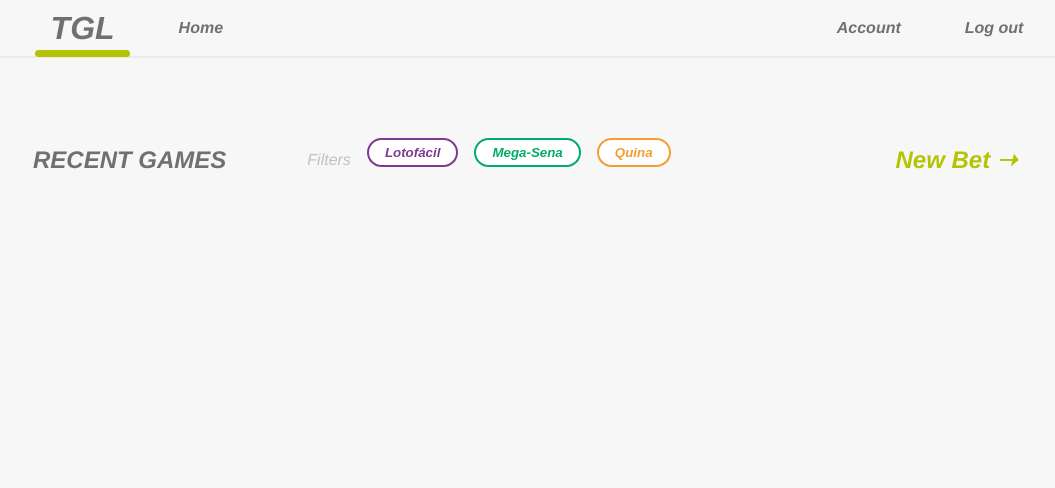
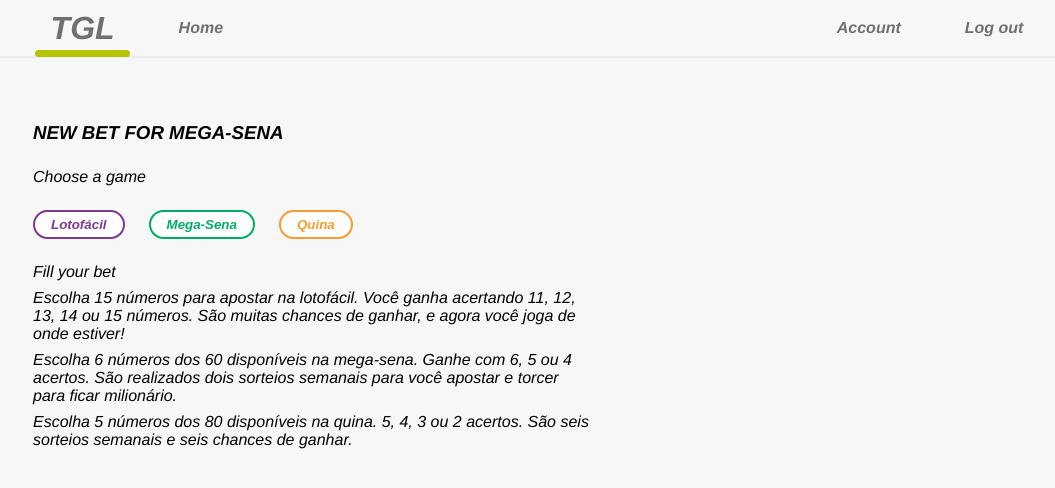
Before and after one commit to emanusantos/greatest-lottery, a React (Create React App) app: page / in a window 1280 px wide. Shown: the top 488 px of the page, without its empty margins (103-1158 px from the left). Built offline with nearby package versions, Linux system fonts and the light colour scheme.

Commit message:
added games.json and started building the logic part

```diff
--- a/src/App.tsx
+++ b/src/App.tsx
@@ -3,11 +3,12 @@
 import Signup from './pages/signup/Signup';
 //import ResetPassword from './pages/resetpassword/ResetPassword';
 import Home from './pages/home/Home';
+import NewBet from './pages/newbet/NewBet';
 
 function App() {
   return (
     <>
-      <Home />
+      <NewBet />
     </>
   );
 }
--- /dev/null
+++ b/src/components/Buttons.tsx
@@ -0,0 +1,61 @@
+import React from 'react';
+import styled from 'styled-components';
+
+const GameButtons = styled.div`
+    display: flex;
+    gap: 1.5rem;
+
+    #Lotofácil, #Mega-Sena, #Quina {
+            padding: .3rem 1rem;
+            background-color: #fff;
+            border-radius: 6rem;
+            font-style: italic;
+            font-weight: bold;
+            cursor: pointer;
+        }
+
+        #Lotofácil {
+            color: #7F3992;
+            border: .15rem solid #7F3992;
+
+            &:hover {
+                color: #fff;
+                background-color: #7F3992;
+                transition-duration: 0.4s;
+            }
+        }
+
+        #Mega-Sena {
+            color: #01AC66;
+            border: .15rem solid #01AC66;
+
+            &:hover {
+                color: #fff;
+                background-color: #01AC66;
+                transition-duration: 0.4s;
+            }
+        }
+
+        #Quina {
+            color: #F79C31;
+            border: .15rem solid #F79C31;
+
+            &:hover {
+                color: #fff;
+                background-color: #F79C31;
+                transition-duration: 0.4s;
+            }
+        }
+`;
+
+const Buttons: React.FC = () => {
+    return (
+        <GameButtons>
+            <button id="Lotofácil">Lotofácil</button>
+            <button id="Mega-Sena">Mega-Sena</button>
+            <button id="Quina">Quina</button>
+        </GameButtons>
+    );
+};
+
+export default Buttons;
--- /dev/null
+++ b/src/components/GameArea/GameArea.tsx
@@ -0,0 +1,21 @@
+import React from 'react';
+import Buttons from '../Buttons';
+import { Game } from './GameAreaStyles';
+import Data from '../../games.json';
+
+const GameArea: React.FC = () => {
+
+    return (
+        <Game>
+            <h3>NEW BET FOR MEGA-SENA</h3>
+            <p>Choose a game</p>
+            <Buttons />
+            <div className="descriptionArea">
+                <p>Fill your bet</p>
+                {Data.types.map(desc => <p>{desc.description}</p>)}
+            </div>
+        </Game>
+    );
+};
+
+export default GameArea;
--- /dev/null
+++ b/src/components/GameArea/GameAreaStyles.ts
@@ -0,0 +1,14 @@
+import styled from 'styled-components';
+
+export const Game = styled.div`
+    display: flex;
+    flex-direction: column;
+    gap: 1.5rem;
+    max-width: 35rem;
+
+    .descriptionArea {
+        display: flex;
+        flex-direction: column;
+        gap: .5rem;
+    }
+`;
--- /dev/null
+++ b/src/games.json
@@ -0,0 +1,31 @@
+{
+  "types": [
+    {
+      "type": "Lotofácil",
+      "description": "Escolha 15 números para apostar na lotofácil. Você ganha acertando 11, 12, 13, 14 ou 15 números. São muitas chances de ganhar, e agora você joga de onde estiver!",
+      "range": 25,
+      "price": 2.5,
+      "max-number": 15,
+      "color": "#7F3992",
+      "min-cart-value": 30
+    },
+    {
+      "type": "Mega-Sena",
+      "description": "Escolha 6 números dos 60 disponíveis na mega-sena. Ganhe com 6, 5 ou 4 acertos. São realizados dois sorteios semanais para você apostar e torcer para ficar milionário.",
+      "range": 60,
+      "price": 4.5,
+      "max-number": 6,
+      "color": "#01AC66",
+      "min-cart-value": 30
+    },
+    {
+      "type": "Quina",
+      "description": "Escolha 5 números dos 80 disponíveis na quina. 5, 4, 3 ou 2 acertos. São seis sorteios semanais e seis chances de ganhar.",
+      "range": 80,
+      "price": 2,
+      "max-number": 5,
+      "color": "#F79C31",
+      "min-cart-value": 30
+    }
+  ]
+}
--- a/src/pages/home/Home.tsx
+++ b/src/pages/home/Home.tsx
@@ -2,6 +2,7 @@
 import Navbar from '../../components/Navbar';
 import { Container } from '../login/LoginStyles';
 import HomeHeader from '../../components/HomeHeader';
+import Footer from '../../components/Footer';
 
 const Home: React.FC = () => {
     return (
@@ -13,6 +14,7 @@
 
                 </div>
             </Container>
+            <Footer />
         </>
 
     );
--- /dev/null
+++ b/src/pages/newbet/NewBet.tsx
@@ -0,0 +1,17 @@
+import React from 'react';
+import Navbar from '../../components/Navbar';
+import { BetContainer } from './NewBetStyles';
+import GameArea from '../../components/GameArea/GameArea';
+
+const NewBet: React.FC = () => {
+    return (
+        <>
+            <Navbar />
+            <BetContainer>
+                <GameArea />
+            </BetContainer>
+        </>
+    );
+};
+
+export default NewBet;
--- /dev/null
+++ b/src/pages/newbet/NewBetStyles.ts
@@ -0,0 +1,6 @@
+import styled from "styled-components";
+
+export const BetContainer = styled.div`
+    padding: 4rem 5rem 5rem 8.5rem;
+    font-style: italic;
+`;
```
